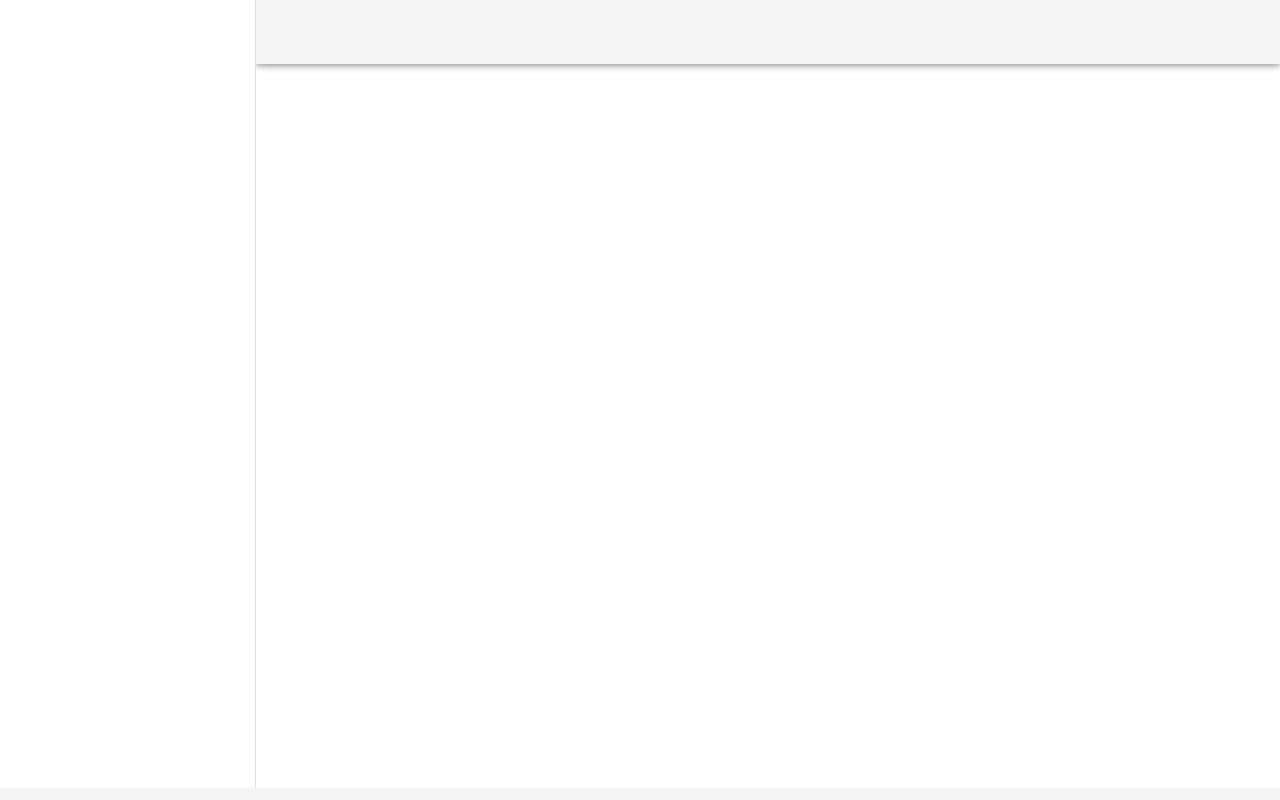
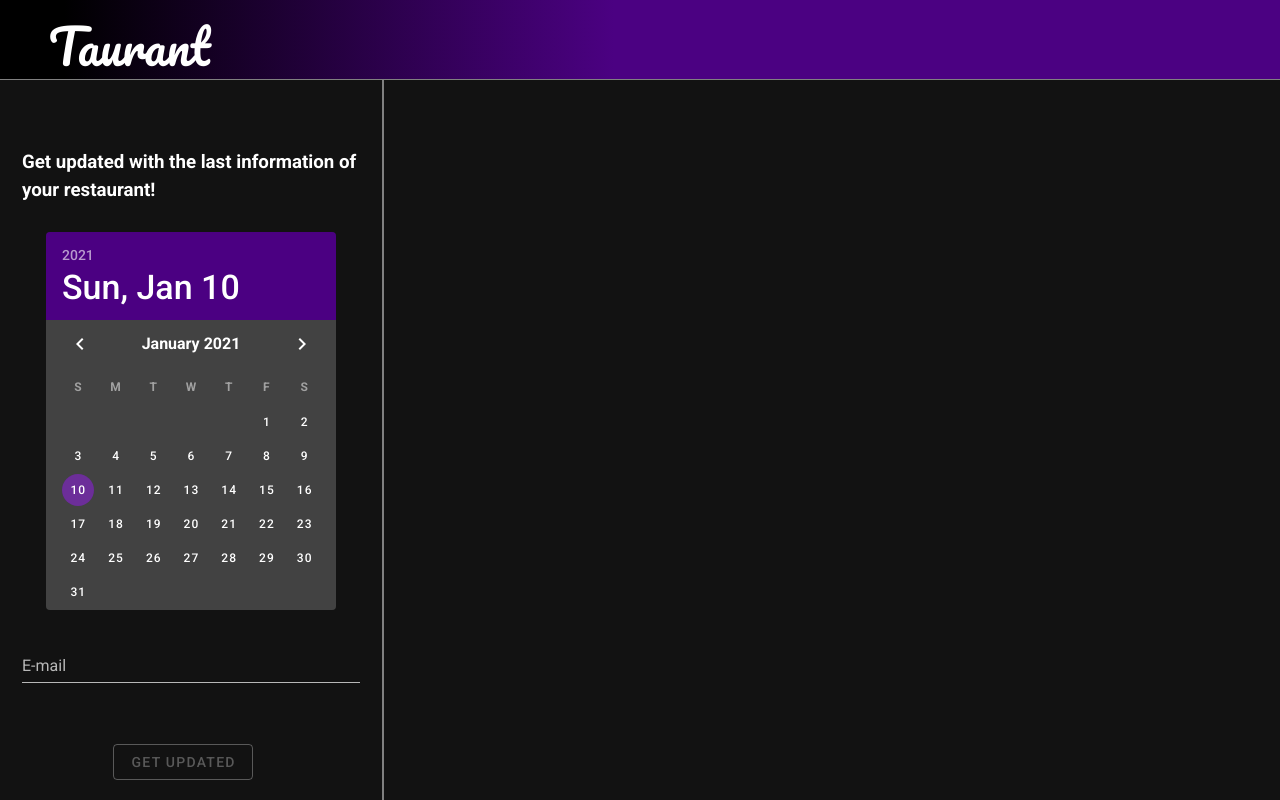
Before and after one commit to JhonnyParraB/Taurant, a Vue app in the folder taurantwebclient/: page /buyer/1 in a window 1280 px wide. Built offline with nearby package versions, Linux system fonts and the light colour scheme.

Commit message:
Totals and upgrades in style added

```diff
--- a/taurantwebclient/package.json
+++ b/taurantwebclient/package.json
@@ -8,10 +8,12 @@
     "lint": "vue-cli-service lint"
   },
   "dependencies": {
+    "@mdi/js": "^5.8.55",
     "axios": "^0.21.1",
     "core-js": "^3.6.5",
     "vue": "^2.6.11",
     "vue-axios": "^3.2.1",
+    "vue-recaptcha": "^1.3.0",
     "vue-router": "^3.4.9",
     "vuetify": "^2.2.11"
   },
--- a/taurantwebclient/src/App.vue
+++ b/taurantwebclient/src/App.vue
@@ -1,26 +1,78 @@
 <template>
   <v-app>
-    <v-navigation-drawer app>
-    </v-navigation-drawer>
-    <v-app-bar app>
-    </v-app-bar>
-    <v-main>
-      <v-container fluid>
-        <router-view></router-view>
-      </v-container>
-    </v-main>
-    <v-footer app>
-    </v-footer>
+  <div id="MainDiv">
+    <div class="main">
+      <div class="top">
+        <taurant-bar></taurant-bar>
+      </div>
+      <div id="lower">
+        <div class="left">
+          <date-data-loader></date-data-loader>
+        </div>
+        <div class="right">
+          <router-view></router-view>
+        </div>
+      </div>
+    </div>
+  </div>
   </v-app>
 </template>
 
 <script>
+import DateDataLoader from './components/DateDataLoader.vue';
+import TaurantBar from './components/TaurantBar.vue';
 
 export default {
+  components: { DateDataLoader, TaurantBar },
   name: 'App',
-
-  data: () => ({
-    //
-  }),
 };
 </script>
+
+<style scoped>
+#MainDiv {
+  width: 100vw;
+  height: 100vh;
+  overflow:auto;
+}
+
+.main {
+  width: auto;
+  display: flex;
+  flex-direction: column;
+  overflow:auto;
+}
+
+#lower {
+  display: flex;
+  flex-direction: row;
+  overflow:auto;
+}
+
+.top {
+  width: 100vw;
+  height: 10vh;
+  background: rgb(0,0,0);
+  background: linear-gradient(90deg, rgba(0,0,0,1) 5%, rgba(75,1,130,1) 48%);
+  border-bottom: 1px solid gray;
+  padding: 10px;
+  position: absolute;
+}
+
+.left{
+  width: 30vw;
+  height: 90vh;
+  padding: 10px;
+  padding-top: 10vh;
+  margin-top: 10vh;
+  border-right: 2px solid gray;
+  position:absolute;
+}
+.right {
+  width: 70vw;
+  height: 90vh;
+  margin-left: 30vw;
+  margin-top: 10vh;
+  padding: 10px;
+  overflow-y: scroll;
+}
+</style>
--- a/taurantwebclient/src/components/BuyerInformation.vue
+++ b/taurantwebclient/src/components/BuyerInformation.vue
@@ -2,9 +2,9 @@
   <v-row align="center" class="list px-3 mx-auto">
     <v-col cols="12" sm="12">
       <v-card class="mx-auto" tile>
-        <v-card-title>Buyer Information</v-card-title>
+        <v-card-title >Buyer Information</v-card-title>
         <v-card>
-            <v-card-title>{{ this.buyerInformation.buyer.name }}</v-card-title>
+            <v-card-title>{{ this.buyerInformation.buyer.id }}    {{this.buyerInformation.buyer.name}}</v-card-title>
             <v-card-subtitle>{{ this.buyerInformation.buyer.age }} years</v-card-subtitle>
 
             <v-expansion-panels>
@@ -18,12 +18,14 @@
                     :hide-default-footer="true"
                     show-expand
                   >
-                  <template v-slot:expanded-item="{item}">
+                  <template v-slot:expanded-item="{ headers, item }">
+                    <td :colspan=headers.length>
                       <v-data-table
                       :headers="productOrderHeaders"
                       :items="item.product_orders"
                       disable-pagination
                       :hide-default-footer="true"
+                      class="elevation-1 primary"
                       >
                         <template v-slot:[`item.subtotal`]="{ item }">
                           <span> {{ centsToDollars(parseInt(item.product.price) * parseInt(item.quantity)) }}</span>
@@ -37,10 +39,11 @@
                               <th></th>
                               <th></th>
                               <th></th>
-                            <th>00</th>
+                              <th> {{ getTotalBuy(item.product_orders) }} </th>
                           </tr>
                         </template>
                       </v-data-table>
+                    </td>
                   </template>
                   </v-data-table>
                 </v-expansion-panel-content>
@@ -83,7 +86,7 @@
 <script>
 import BuyersDataService from "../services/BuyersDataService";
 export default {
-  name: "buyers-list",
+  name: "buyer-information",
   data() {
     return {
       buyerInformation: null,
@@ -133,8 +136,8 @@ export default {
     },
     getTotalBuy (product_orders) {
         var total = 0;
-        for(var product_order in product_orders){
-          total += this.centsToDollars(parseInt(product_order.product.price) * parseInt(product_order.quantity));
+        for(var i in product_orders){
+          total += this.centsToDollars(parseInt(product_orders[i].product.price) * parseInt(product_orders[i].quantity))
         }
         return total
     }
--- a/taurantwebclient/src/components/DateDataLoader.vue
+++ b/taurantwebclient/src/components/DateDataLoader.vue
@@ -0,0 +1,74 @@
+<template>
+  <v-row align="center" class="list px-3 mx-auto">
+    <v-form v-model="valid">
+        <div id="getUpdated">
+            <h3>Get updated with the last information of your restaurant!</h3>
+        </div>
+        <div id="datePicker">
+            <v-row justify="center">
+                <v-date-picker color="#4b0082" v-model="picker"></v-date-picker>
+            </v-row>
+        </div>
+        <div id="emailField">
+        <v-text-field
+            v-model="email"
+            :rules="emailRules"
+            label="E-mail"
+            required
+          ></v-text-field>
+        </div>
+        <div id="getUpdatedBtn">
+            <v-btn
+            class="mr-4"
+            :disabled="!valid"
+            outlined
+            color="indigo"
+            @click="loadDateData()"
+            >
+                Get Updated
+            </v-btn>
+        </div>
+    </v-form>
+  </v-row>
+</template>
+
+
+<script>
+export default {
+  name: "date-data-loader",
+  data() {
+    return {
+      valid: false,
+      email: '',
+      picker: new Date().toISOString().substr(0, 10),
+      emailRules: [
+        v => !!v || 'E-mail is required',
+        v => /.+@.+/.test(v) || 'E-mail must be valid',
+      ],
+    };
+  },
+  methods: {
+    loadDateData(){
+
+    },
+  },
+  mounted() {
+
+  }
+};
+</script>
+
+<style>
+#getUpdated{
+    margin-bottom: 5vh;
+}
+#emailField{
+    margin-bottom: 5vh;
+}
+#datePicker{
+    margin-bottom: 5vh;
+}
+#getUpdatedBtn{
+    text-align: center;
+}
+</style>
--- /dev/null
+++ b/taurantwebclient/src/components/TaurantBar.vue
@@ -0,0 +1,41 @@
+<template>
+  <div>
+    <button id="taurantBtn">
+         Taurant
+    </button>
+  </div>
+</template>
+
+
+<script>
+import { mdiSilverware } from '@mdi/js';
+export default {
+  name: "taurant-bar",
+  data() {
+    return {
+      mdiSilverware,
+    };
+  },
+  methods: {
+
+  },
+  mounted() {
+
+  }
+};
+</script>
+
+<style>
+  @import url('https://fonts.googleapis.com/css2?family=Pacifico&display=swap');
+
+  #taurantBtn {
+    border: none;
+    padding: 0;
+    background: none;
+    outline:none;
+    font-family: 'Pacifico', cursive;
+    font-size: 6vh;
+    user-select: none;
+    margin-left: 3vw;
+  }
+</style>
--- a/taurantwebclient/src/plugins/vuetify.js
+++ b/taurantwebclient/src/plugins/vuetify.js
@@ -4,4 +4,12 @@ import Vuetify from 'vuetify/lib/framework';
 Vue.use(Vuetify);
 
 export default new Vuetify({
-});
+    theme:{
+        themes: {
+            dark: {
+              primary: '#4b0082'
+            }
+        },
+        dark: true
+    }
+})
```
Also changed, not shown: taurantwebclient/src/services/DateDataLoaderService.js (added, +9 -0 lines), 1 other file (tests, documents, lock files or other folders). Lines whose indentation alone changed are shown as unchanged.
